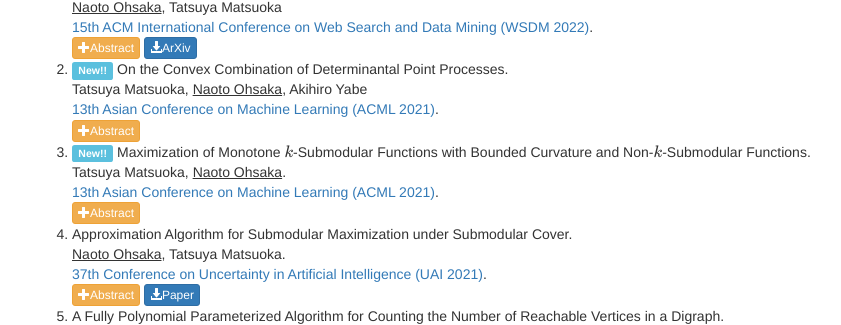
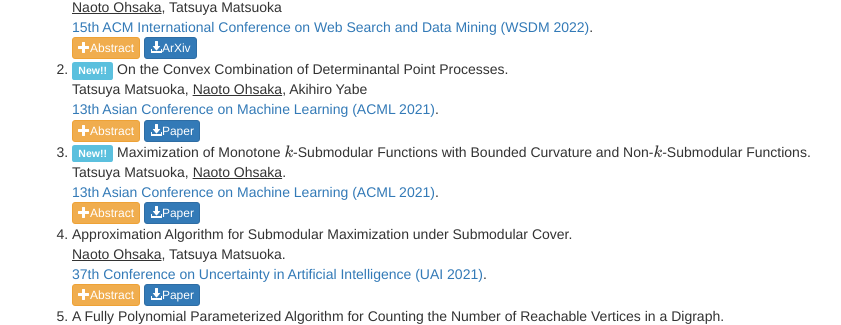
Before and after one commit to todo314/todo314.github.io, a plain HTML site: page index.html in a window 1280 px wide. Shown: the part 460-785 px from the top of the page, without its empty margins (38-879 px from the left). Drawn offline with nearby package versions, Linux system fonts and the light colour scheme; some packages are replaced by stand-ins of ours.

Commit message:
20211208

```diff
--- a/index.html
+++ b/index.html
@@ -80,6 +80,9 @@
 		Tatsuya Matsuoka, <u>Naoto Ohsaka</u>, Akihiro Yabe<br>
 		<a href="http://www.acml-conf.org/2021/">13th Asian Conference on Machine Learning (ACML 2021)</a>. <br>
 		<span class="btn btn-warning btn-xs" data-toggle="collapse" data-target="#acml21dpp_abst"><i class="glyphicon glyphicon-plus"></i>Abstract</span>
+		<a href="https://proceedings.mlr.press/v157/matsuoka21a.html">
+			<span class="btn btn-primary btn-xs"><i class="glyphicon glyphicon-download-alt"></i>Paper</span>
+		</a>
 		</li>
 		<div id="acml21dpp_abst" class="collapse"><i>
 		Determinantal point processes (DPPs) are attractive probabilistic models for expressing item quality and set diversity simultaneously.
@@ -96,6 +99,9 @@
 		Tatsuya Matsuoka, <u>Naoto Ohsaka</u>.<br>
 		<a href="http://www.acml-conf.org/2021/">13th Asian Conference on Machine Learning (ACML 2021)</a>. <br>
 		<span class="btn btn-warning btn-xs" data-toggle="collapse" data-target="#acml21ksfm_abst"><i class="glyphicon glyphicon-plus"></i>Abstract</span>
+		<a href="https://proceedings.mlr.press/v157/matsuoka21b.html">
+			<span class="btn btn-primary btn-xs"><i class="glyphicon glyphicon-download-alt"></i>Paper</span>
+		</a>
 		</li>
 		<div id="acml21ksfm_abst" class="collapse"><i>
 		The concept of k-submodularity is an extension of submodularity, of which maximization has various applications, such as influence maximization and sensor placement.
```
